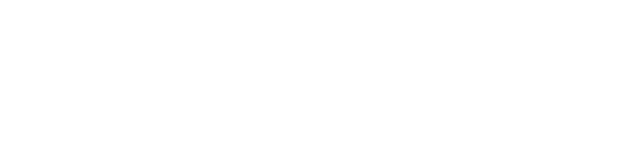
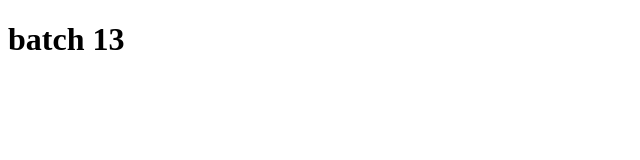
Before and after one commit to basilkhan1250/batch-13-learning, a plain HTML site: page index.html in a window 1280 px wide. Shown: the whole page, without its empty margins (0-640 px from the left). Drawn offline with Linux system fonts and the light colour scheme.

Commit message:
working on it

```diff
--- a/index.html
+++ b/index.html
@@ -8,7 +8,7 @@
 </head>
 
 <body>
-
+    <h1>batch 13</h1>
 </body>
 
 </html>
```
